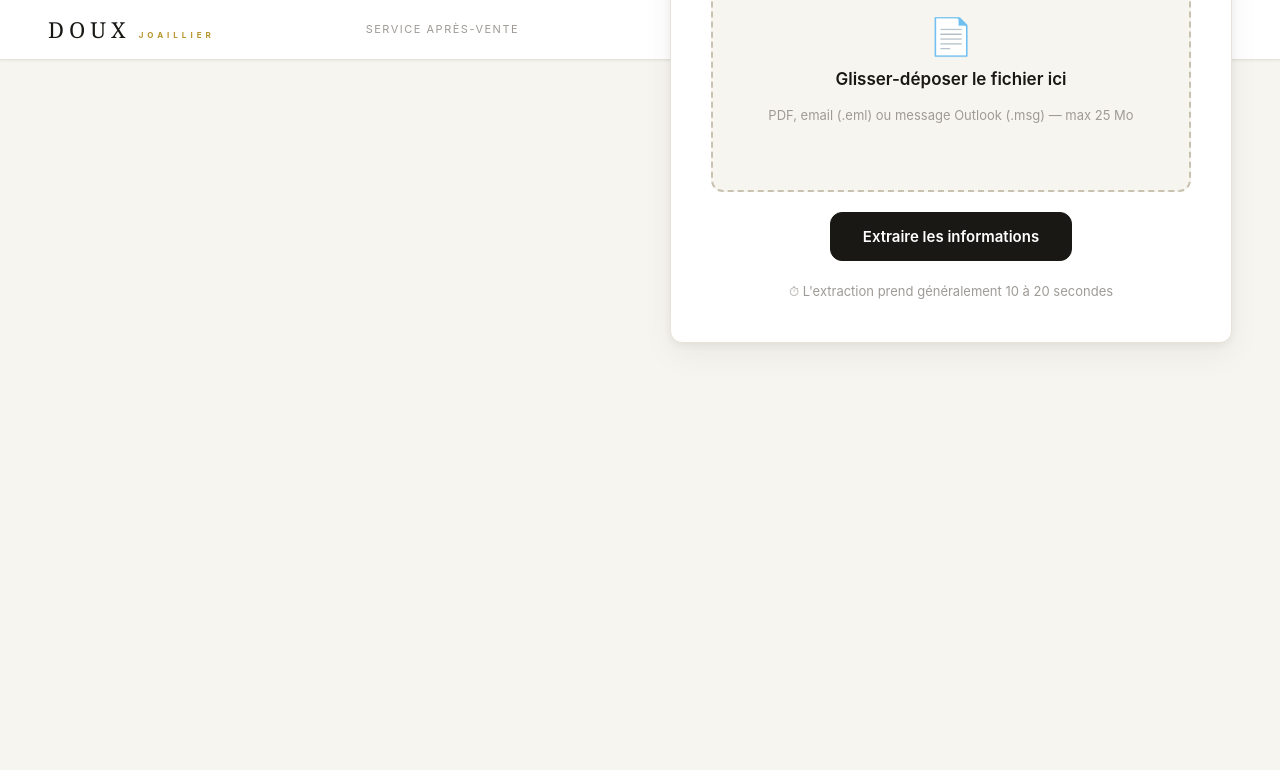
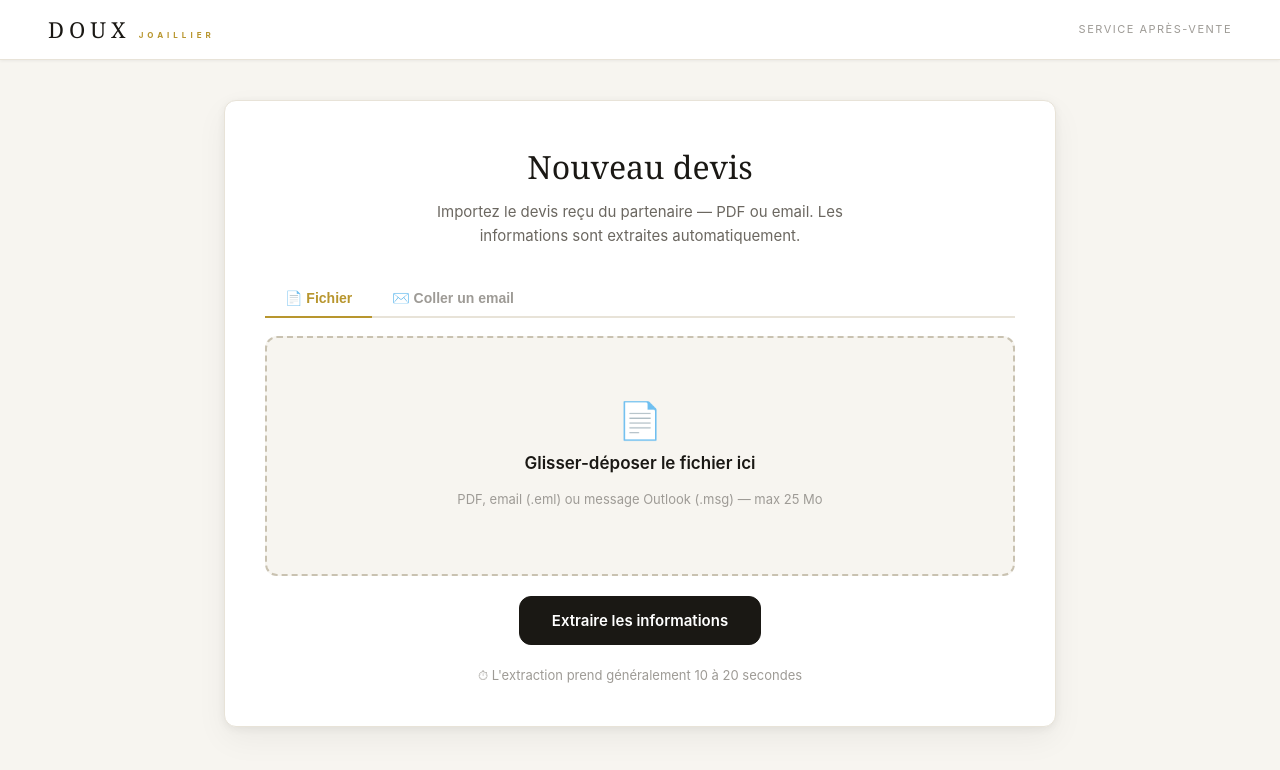
Before and after one commit to CamargAqua/DouxDevis, a Flask app: page / in a window 1280 px wide. Shown: the top 770 px of the page. Run offline with Flask 3, Linux system fonts and the light colour scheme.

Commit message:
fix: correct HTML structure for proper content centering
- Close topbar header properly (was leaving it open)
- Wrap content in <main class='container'> instead of having it float in topbar
- This fixes the off-center layout where content was pushed to the right
- Ensures max-width: 880px and auto margins properly center the page

The bug was that {% block content %} was inside the <header> tag
and the closing </main> wasn't matched with any opening <main>.

Co-Authored-By: Claude Haiku 4.5 <noreply@anthropic.com>

```diff
--- a/templates/base.html
+++ b/templates/base.html
@@ -15,8 +15,9 @@
     <span class="topbar-right">
       Service après-vente
     </span>
+  </header>
 
-
+  <main class="container">
     {% with messages = get_flashed_messages(with_categories=true) %}
       {% if messages %}
         <div class="flashes">
```
